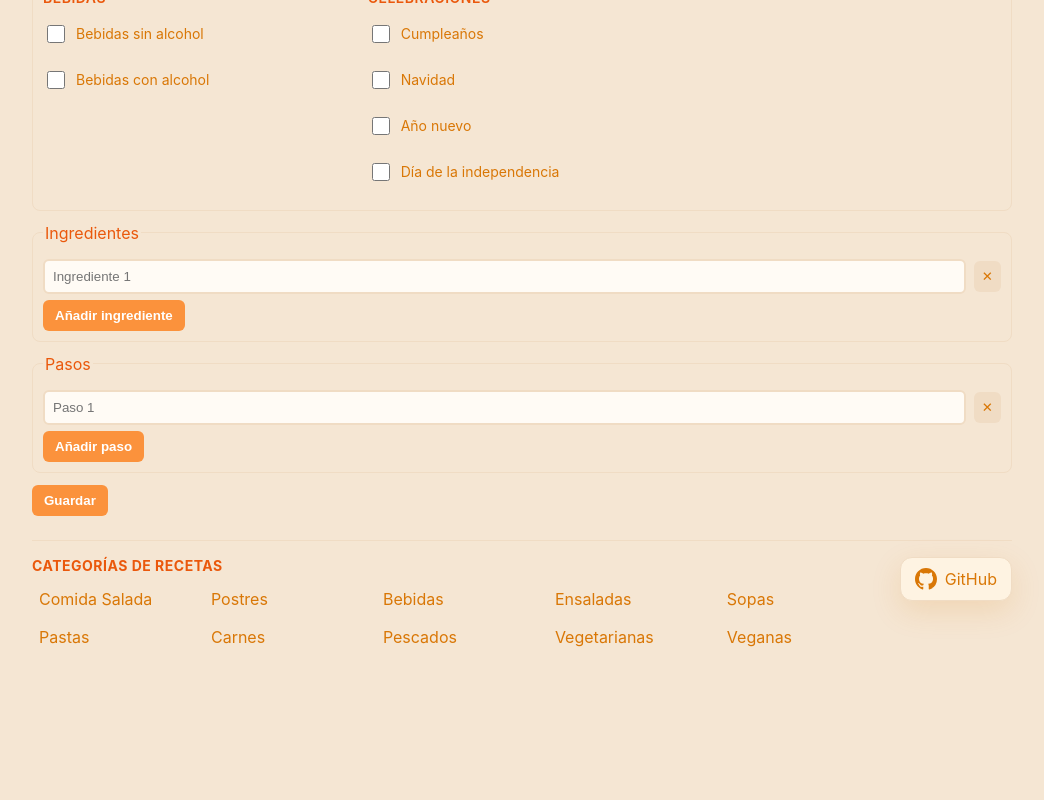
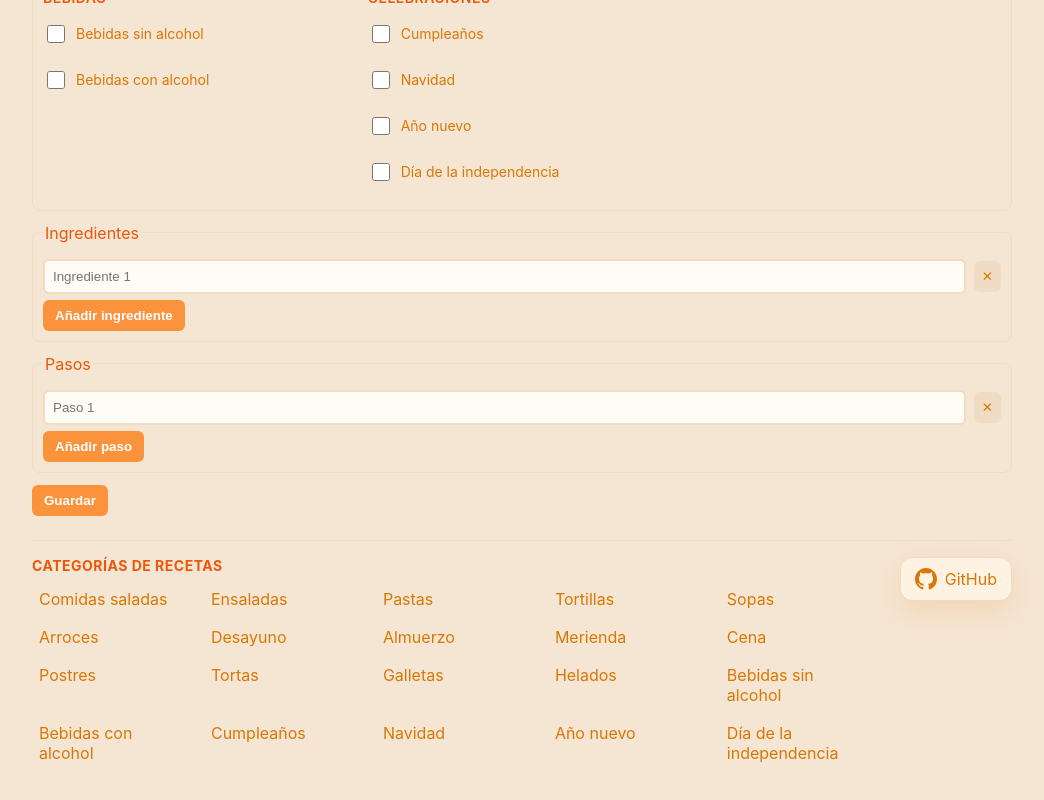
Before and after one commit to PabloFernandez3012/RecetasReact, a React (Vite) app in the folder frontend/: page /edit/1 in a window 1280 px wide. Shown: the part 937-1737 px from the top of the page, without its empty margins (118-1162 px from the left). Before the commit the page ends 1621 px from the top, so only its background shows below. Built offline with nearby package versions, Linux system fonts and the light colour scheme; no server answers.

Commit message:
footer: alinear categorías con las usadas en recetas (formulario/menú)

```diff
--- a/frontend/src/components/Footer.jsx
+++ b/frontend/src/components/Footer.jsx
@@ -1,16 +1,36 @@
 import { Link } from 'react-router-dom'
 
+// Categorías alineadas con RecipeForm y MegaMenu
 const CATEGORIES = [
-  { key: 'saladas', label: 'Comida Salada' },
+  // Comidas saladas
+  { key: 'saladas', label: 'Comidas saladas' },
+  { key: 'ensaladas', label: 'Ensaladas' },
+  { key: 'pastas', label: 'Pastas' },
+  { key: 'tortillas', label: 'Tortillas' },
+  { key: 'sopas', label: 'Sopas' },
+  { key: 'arroces', label: 'Arroces' },
+
+  // Momentos del día
+  { key: 'desayuno', label: 'Desayuno' },
+  { key: 'almuerzo', label: 'Almuerzo' },
+  { key: 'merienda', label: 'Merienda' },
+  { key: 'cena', label: 'Cena' },
+
+  // Postres
   { key: 'postres', label: 'Postres' },
-  { key: 'bebidas', label: 'Bebidas' },
-  { key: 'ensaladas', label: 'Ensaladas' },
-  { key: 'sopas', label: 'Sopas' },
-  { key: 'pastas', label: 'Pastas' },
-  { key: 'carnes', label: 'Carnes' },
-  { key: 'pescados', label: 'Pescados' },
-  { key: 'vegetarianas', label: 'Vegetarianas' },
-  { key: 'veganas', label: 'Veganas' },
+  { key: 'tortas', label: 'Tortas' },
+  { key: 'galletas', label: 'Galletas' },
+  { key: 'helados', label: 'Helados' },
+
+  // Bebidas
+  { key: 'bebidas-sin', label: 'Bebidas sin alcohol' },
+  { key: 'bebidas-con', label: 'Bebidas con alcohol' },
+
+  // Celebraciones
+  { key: 'cumpleanos', label: 'Cumpleaños' },
+  { key: 'navidad', label: 'Navidad' },
+  { key: 'ano-nuevo', label: 'Año nuevo' },
+  { key: 'dia-independencia', label: 'Día de la independencia' },
 ]
 
 export default function Footer() {
```
